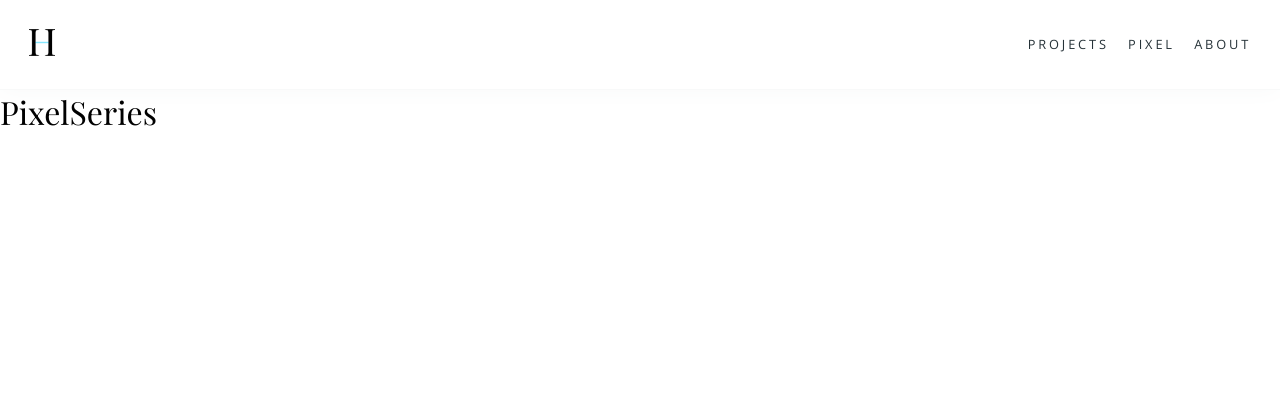
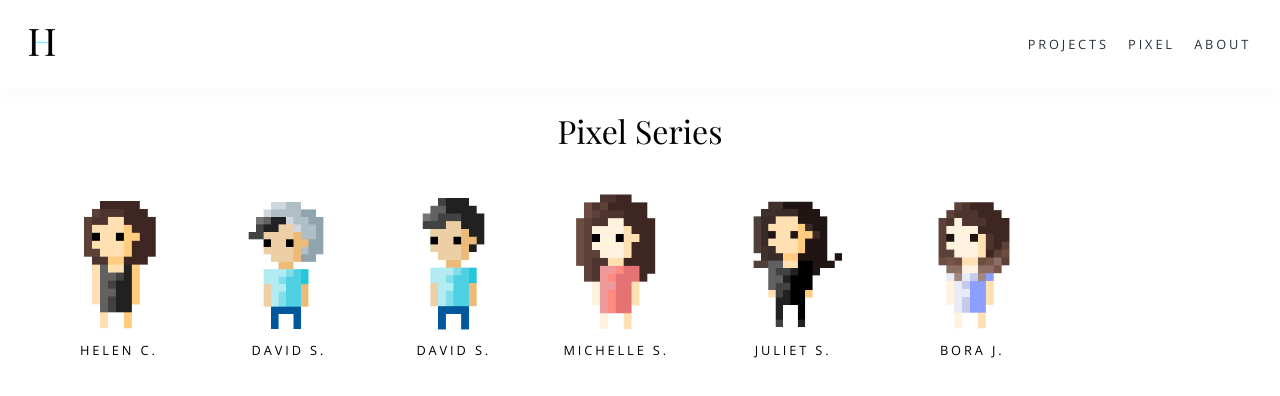
Before and after one commit to helencho/website, a React (Create React App) app: page /pixel in a window 1280 px wide. Shown: the top 396 px of the page. Built offline with nearby package versions, Linux system fonts and the light colour scheme.

Commit message:
pull pixel data and render on component

```diff
--- a/src/components/pages/PixelSeries.js
+++ b/src/components/pages/PixelSeries.js
@@ -1,10 +1,15 @@
 import React, { Component } from 'react';
+import Pixel from '../elements/Pixel';
+import pixelData from '../../db/pixel.json';
 
 class PixelSeries extends Component {
     render() {
         return (
-            <div className="PixelSeries">
-                <h1>PixelSeries</h1>
+            <div className="PixelSeries fadein main-header">
+                <h1>Pixel Series</h1>
+                <div className="showcase">
+                    {pixelData.map((pixel, id) => <Pixel data={pixel} key={id} />)}
+                </div>
             </div>
         )
     }
```
